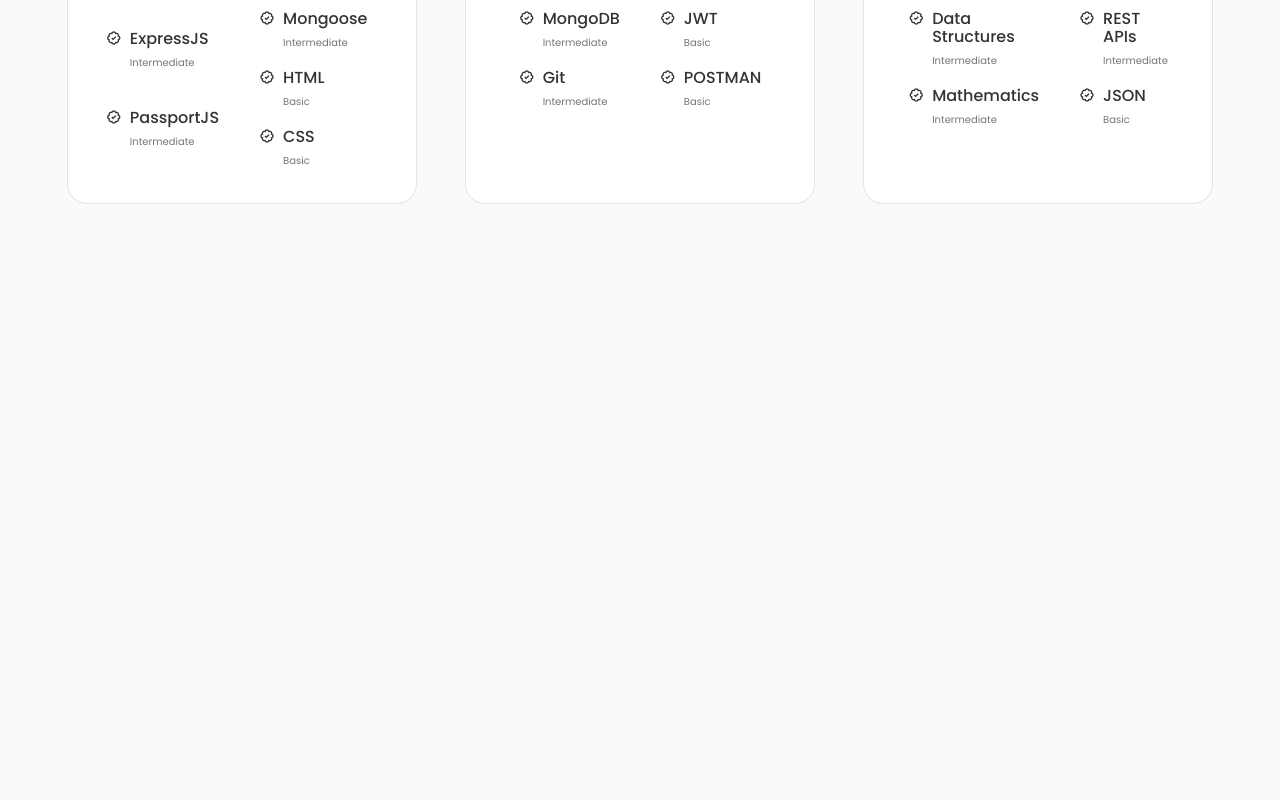
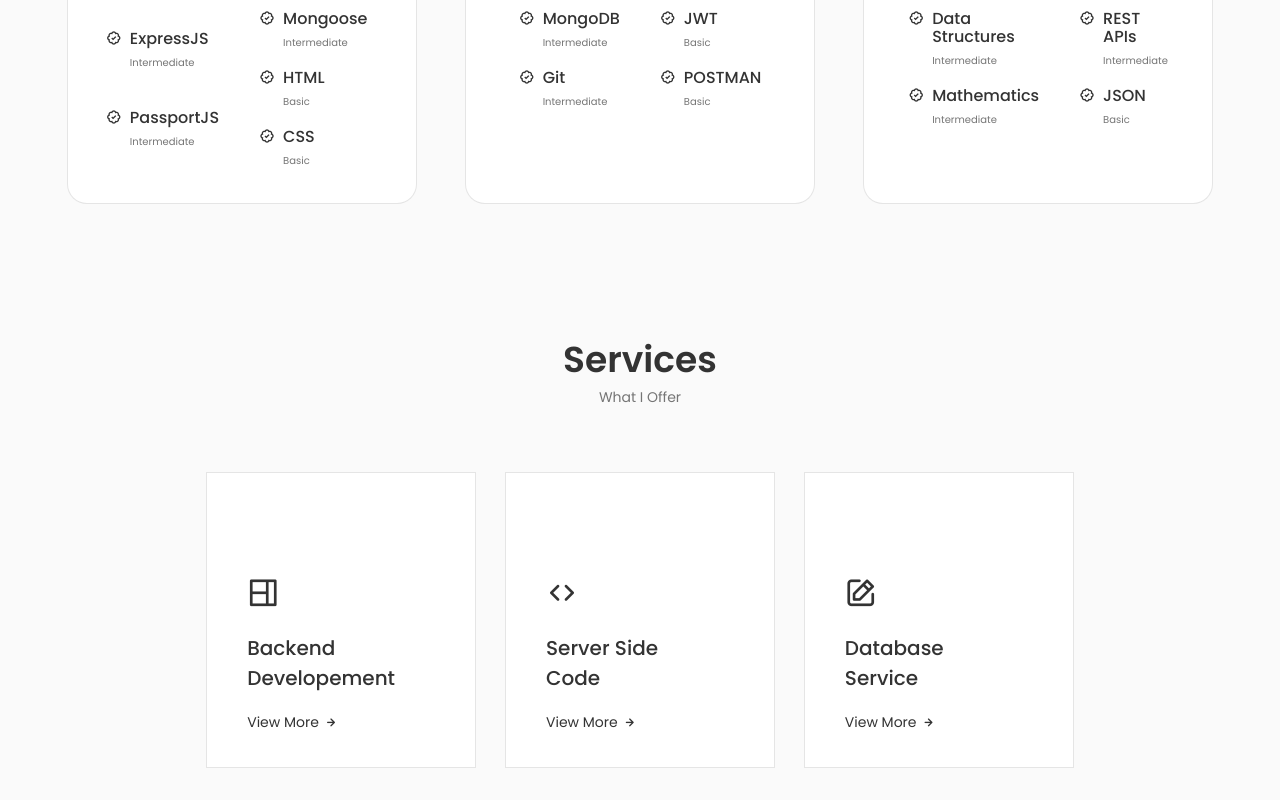
Before and after one commit to pallab-nandi/pallab-nandi.github.io, a React (Vite) app: page / in a window 1280 px wide. Shown: the part 1953-2753 px from the top of the page. Before the commit the page ends 2189 px from the top, so only its background shows below. Built offline with nearby package versions, Linux system fonts and the light colour scheme.

Commit message:
added: services component

```diff
--- a/src/App.jsx
+++ b/src/App.jsx
@@ -4,6 +4,7 @@
 import { Home } from './components/home/Home'
 import { About } from './components/about/About'
 import { Skills } from './components/skills/Skills'
+import { Services } from './components/services/Services'
 
 function App() {
   return (
@@ -14,6 +15,7 @@
         <Home />
         <About />
         <Skills />
+        <Services />
       </main>
     </>
   )
--- /dev/null
+++ b/src/components/services/Services.jsx
@@ -0,0 +1,152 @@
+import React, { useState } from "react";
+import './services.css'
+
+export const Services = () => {
+  const [ToggleState, setToggleState] = useState(0);
+
+  const toggleTab = (index) => {
+    setToggleState(index)
+  }
+  return (
+    <section className="services section" id="services">
+      <h2 className="section__title">Services</h2>
+      <span className="section__subtitle">What I Offer</span>
+
+      <div className="services__container container grid">
+        <div className="services__content">
+          <div>
+            <i className="uil uil-web-grid services__icon"></i>
+            <h3 className="services__title">Backend <br /> Developement</h3>
+          </div>
+
+          <span className="services__button" onClick={() => toggleTab(1)}>
+            View More
+            <i className="uil uil-arrow-right services__button-icon"></i>
+          </span>
+
+          <div className={ToggleState === 1 ? "services__model active-model" : "services__model"}>
+            <div className="services__model-content">
+              <i onClick={() => toggleTab(0)} className="uil uil-times services__model-close"></i>
+
+              <h3 className="services__model-title">Backend Development</h3>
+              <p className="services__model-description">Providing Quality work on Backend Development</p>
+
+              <ul className="services__model-services grid">
+                <li className="services__model-service">
+                  <i className="uil uil-check-circle services__model-icon"></i>
+                  <p className="services__model-info">Designing and developing RESTful APIs that communicate with front-end clients and databases</p>
+                </li>
+
+                <li className="services__model-service">
+                  <i className="uil uil-check-circle services__model-icon"></i>
+                  <p className="services__model-info">Optimizing the performance, scalability, and reliability of the backend systems</p>
+                </li>
+
+                <li className="services__model-service">
+                  <i className="uil uil-check-circle services__model-icon"></i>
+                  <p className="services__model-info">Deploying and maintaining backend applications on cloud platforms or servers</p>
+                </li>
+
+                <li className="services__model-service">
+                  <i className="uil uil-check-circle services__model-icon"></i>
+                  <p className="services__model-info">Documenting the backend code and API specifications</p>
+                </li>
+              </ul>
+            </div>
+          </div>
+        </div>
+
+        <div className="services__content">
+          <div>
+            <i className="uil uil-arrow services__icon"></i>
+            <h3 className="services__title">Server Side <br /> Code</h3>
+          </div>
+
+          <span className="services__button" onClick={() => toggleTab(2)}>
+            View More
+            <i className="uil uil-arrow-right services__button-icon"></i>
+          </span>
+
+          <div className={ToggleState === 2 ? "services__model active-model" : "services__model"}>
+            <div className="services__model-content">
+              <i onClick={() => toggleTab(0)} className="uil uil-times services__model-close"></i>
+
+              <h3 className="services__model-title">Server Side Code</h3>
+              <p className="services__model-description">Providing user-friendly and practical solution</p>
+
+              <ul className="services__model-services grid">
+                <li className="services__model-service">
+                  <i className="uil uil-check-circle services__model-icon"></i>
+                  <p className="services__model-info">I Implemente authentication, authorization, and security features for user accounts and data</p>
+                </li>
+
+                <li className="services__model-service">
+                  <i className="uil uil-check-circle services__model-icon"></i>
+                  <p className="services__model-info">I create and maintain APIs using Node.js and Express.js</p>
+                </li>
+
+                <li className="services__model-service">
+                  <i className="uil uil-check-circle services__model-icon"></i>
+                  <p className="services__model-info">I Develope microservice for an application</p>
+                </li>
+
+                <li className="services__model-service">
+                  <i className="uil uil-check-circle services__model-icon"></i>
+                  <p className="services__model-info">I Deploy and maintain backend applications</p>
+                </li>
+              </ul>
+            </div>
+          </div>
+        </div>
+
+        <div className="services__content">
+          <div>
+            <i className="uil uil-edit services__icon"></i>
+            <h3 className="services__title">Database <br /> Service</h3>
+          </div>
+
+          <span className="services__button" onClick={() => toggleTab(3)}>
+            View More
+            <i className="uil uil-arrow-right services__button-icon"></i>
+          </span>
+
+          <div className={ToggleState === 3 ? "services__model active-model" : "services__model"}>
+            <div className="services__model-content">
+              <i onClick={() => toggleTab(0)} className="uil uil-times services__model-close"></i>
+
+              <h3 className="services__model-title">Database Service</h3>
+              <p className="services__model-description">I can manage and design database with the knowledge of MySQL, MongoDB, Mongoose, Sequelize etc I know</p>
+
+              <ul className="services__model-services grid">
+                <li className="services__model-service">
+                  <i className="uil uil-check-circle services__model-icon"></i>
+                  <p className="services__model-info">Database Design and Manage</p>
+                </li>
+
+                <li className="services__model-service">
+                  <i className="uil uil-check-circle services__model-icon"></i>
+                  <p className="services__model-info">Database Querying</p>
+                </li>
+
+                <li className="services__model-service">
+                  <i className="uil uil-check-circle services__model-icon"></i>
+                  <p className="services__model-info">Database Administration</p>
+                </li>
+
+                {/* <li className="services__model-service">
+                  <i className="uil uil-check-circle services__model-icon"></i>
+                  <p className="services__model-info">I develop the Backend System</p>
+                </li>
+
+                <li className="services__model-service">
+                  <i className="uil uil-check-circle services__model-icon"></i>
+                  <p className="services__model-info">I develop the Backend System</p>
+                </li> */}
+              </ul>
+            </div>
+          </div>
+        </div>
+      </div>
+    </section>
+  )
+}
--- /dev/null
+++ b/src/components/services/services.css
@@ -0,0 +1,164 @@
+.services__container {
+  grid-template-columns: repeat(3, 270px);
+  justify-content: center;
+  column-gap: 1.8rem;
+}
+
+.services__content {
+  position: relative;
+  border: 1px solid rgba(0, 0, 0, 0.1);
+  background-color: var(--container-color);
+  padding: 6rem 0 2rem 2.5rem;
+}
+
+.services__icon {
+  display: block;
+  font-size: 2rem;
+  color: var(--title-color);
+  margin-bottom: var(--mb-1);
+}
+
+.services__title {
+  font-size: var(--h3-font-size);
+  margin-bottom: var(--mb-1);
+  font-weight: var(--font-medium);
+}
+
+.services__button {
+  color: var(--title-color);
+  font-size: var(--small-font-size);
+  display: inline-flex;
+  align-items: center;
+  column-gap: 0.25rem;
+  cursor: pointer;
+}
+
+.services__button-icon {
+  font-size: 1rem;
+  transition: 0.3s;
+}
+
+.services__button:hover .services__button-icon {
+  transform: translateX(0.25rem);
+}
+
+.services__model {
+  position: fixed;
+  top: 0;
+  left: 0;
+  right: 0;
+  bottom: 0;
+  background-color: rgba(0, 0, 0, 0.5);
+  z-index: var(--z-model);
+  display: flex;
+  justify-content: center;
+  align-items: center;
+  padding: 0 1rem;
+  opacity: 0;
+  visibility: hidden;
+  transition: 0.3s;
+}
+
+.services__model-content {
+  width: 500px;
+  position: relative;
+  background-color: var(--container-color);
+  padding: 4.5rem 2.5rem 2.5rem;
+  border-radius: 1.5rem;
+}
+
+.services__model-close {
+  position: absolute;
+  top: 1.5rem;
+  right: 1.5rem;
+  font-size: 1.5rem;
+  color: var(--title-color);
+  cursor: pointer;
+}
+
+.services__model-title,
+.services__model-description {
+  text-align: center;
+}
+
+.services__model-title {
+  font-size: var(--h3-font-size);
+  font-weight: var(--font-medium);
+  margin-bottom: var(--mb-1);
+}
+
+.services__model-description {
+  font-size: var(--small-font-size);
+  padding: 0 3.5rem;
+  margin-bottom: var(--mb-2);
+}
+
+.services__model-services {
+  row-gap: 0.75rem;
+}
+
+.services__model-service {
+  display: flex;
+  align-items: center;
+  column-gap: 0.5rem;
+}
+
+.services__model-icon {
+  color: var(--title-color);
+  font-size: 1.1rem;
+}
+
+.services__model-info {
+  font-size: var(--small-font-size);
+}
+
+/* Active Model*/
+
+.active-model {
+  opacity: 1;
+  visibility: visible;
+}
+
+/*=============== BREAKPOINTS ===============*/
+/* For large devices */
+@media screen and (max-width: 992px) {
+  .services__container {
+    grid-template-columns: repeat(3, 218px);
+  }
+}
+
+/* For medium devices */
+@media screen and (max-width: 768px) {
+  .services__container {
+    grid-template-columns: repeat(2, 1fr);
+  }
+
+  .services__content {
+    padding: 3.5rem 0.5rem 1.25rem 1.5rem;
+  }
+
+  .services__icon {
+    font-size: 1.5rem;
+  }
+}
+
+@media screen and (max-width: 576px) {
+  .services__model-content {
+    padding: 4.5rem 1.5rem 2.5rem;
+  }
+
+  .services__model-description {
+    padding: 0;
+  }
+}
+
+/* For small devices */
+@media screen and (max-width: 350px) {
+  .services__container {
+    grid-template-columns: max-content;
+  }
+
+  .services__content {
+    padding-right: 6rem;
+  }
+}
```
